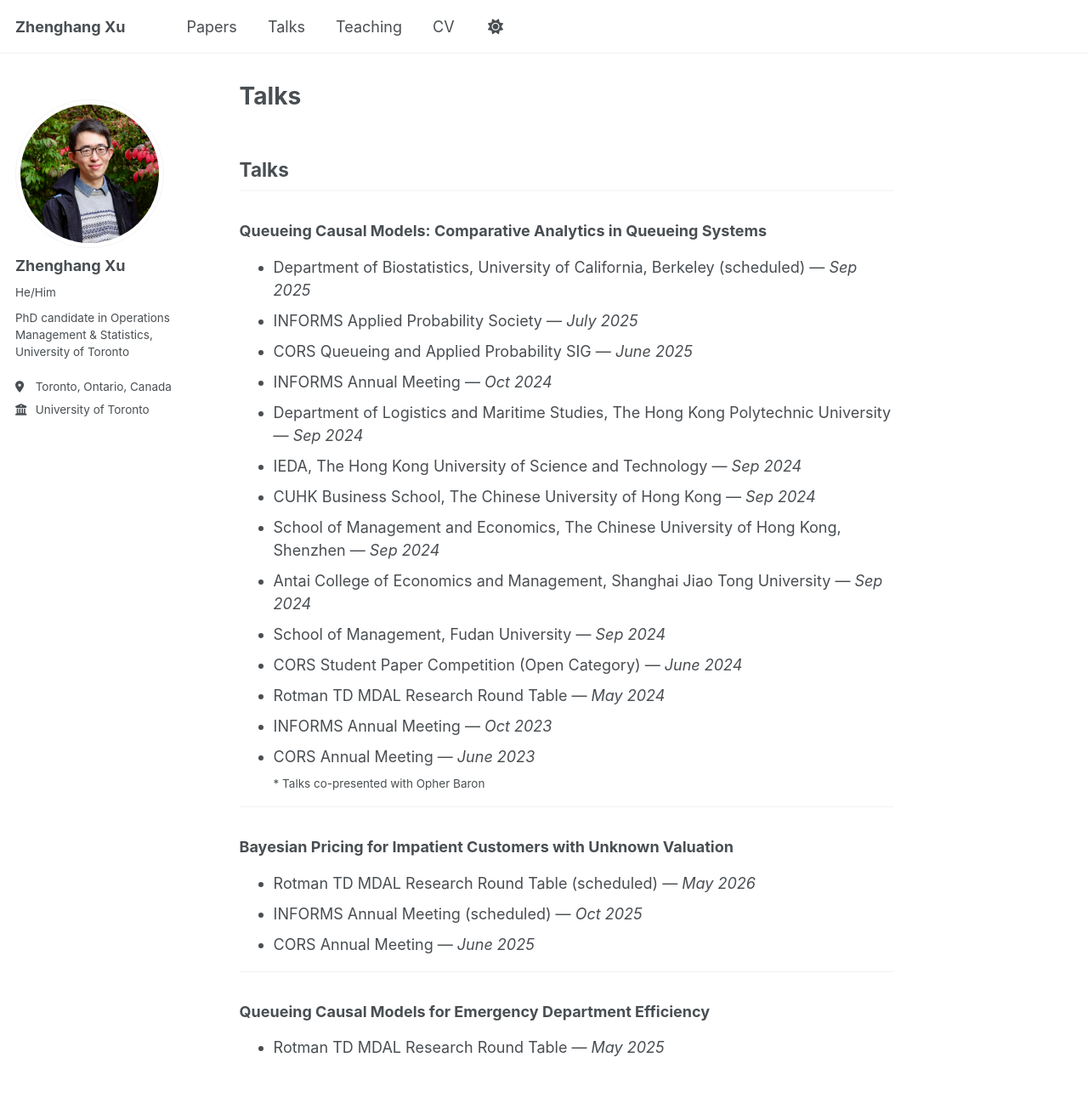
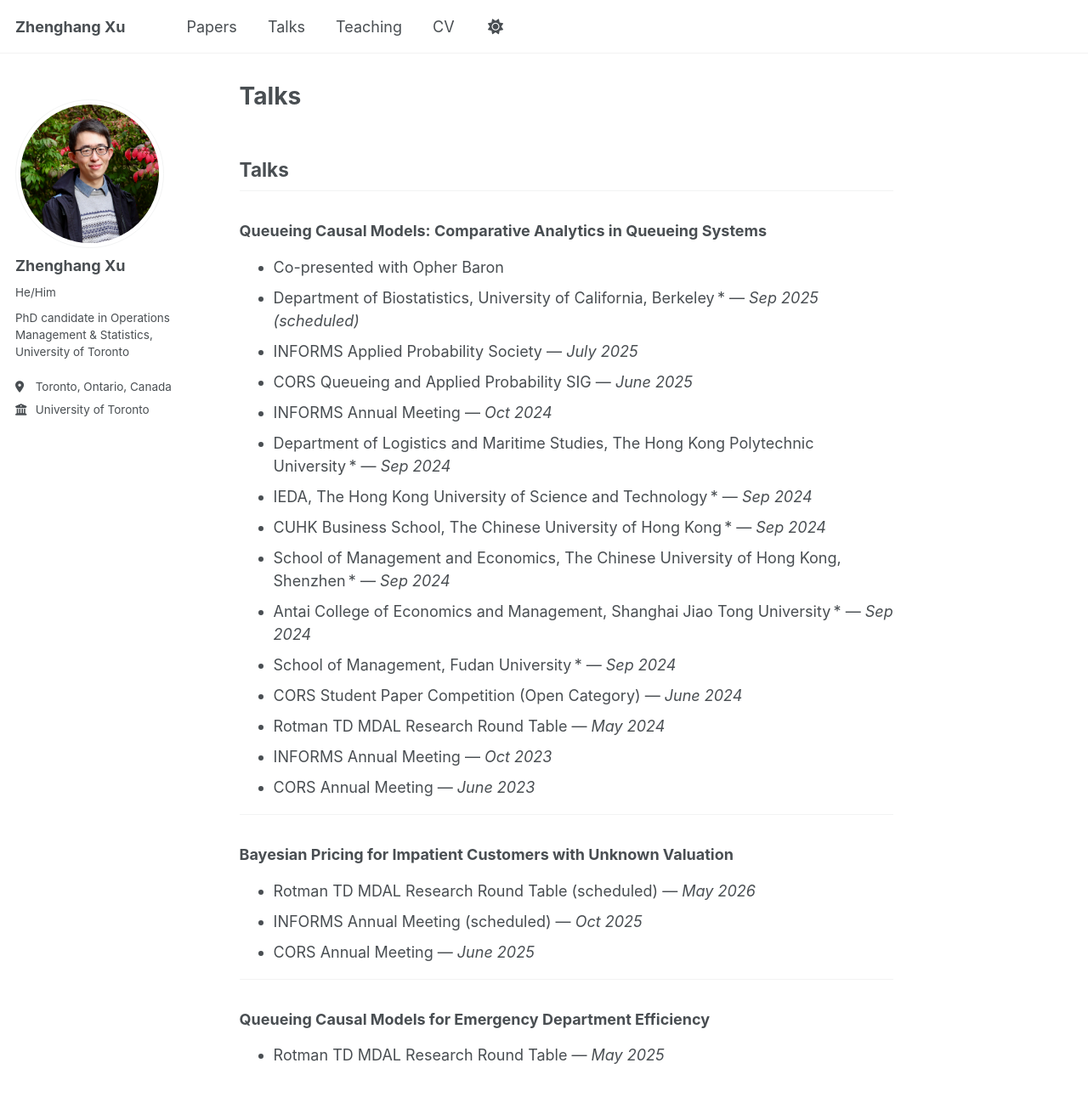
Before and after one commit to zhenghangxu-baymax/zhenghangxu-baymax.github.io, a Jekyll site: the page built from _pages/talks.md, in a window 1280 px wide and 1400 px high. Shown: the top 1291 px of the window at 85% size. Built offline with Jekyll 4.4.1, drawn with Linux system fonts in a browser that asks for light colours.

Commit message:
Update talks.md

```diff
--- a/_pages/talks.md
+++ b/_pages/talks.md
@@ -7,22 +7,22 @@ permalink: /talks/
 ## Talks
 
 ### Queueing Causal Models: Comparative Analytics in Queueing Systems
-
-- Department of Biostatistics, University of California, Berkeley (scheduled) — *Sep 2025*
+* Co-presented with Opher Baron
+- Department of Biostatistics, University of California, Berkeley * — *Sep 2025 (scheduled)*
 - INFORMS Applied Probability Society — *July 2025*
 - CORS Queueing and Applied Probability SIG — *June 2025*
 - INFORMS Annual Meeting — *Oct 2024*
-- Department of Logistics and Maritime Studies, The Hong Kong Polytechnic University — *Sep 2024*
-- IEDA, The Hong Kong University of Science and Technology — *Sep 2024*
-- CUHK Business School, The Chinese University of Hong Kong — *Sep 2024*
-- School of Management and Economics, The Chinese University of Hong Kong, Shenzhen — *Sep 2024*
-- Antai College of Economics and Management, Shanghai Jiao Tong University — *Sep 2024*
-- School of Management, Fudan University — *Sep 2024*
+- Department of Logistics and Maritime Studies, The Hong Kong Polytechnic University * — *Sep 2024*
+- IEDA, The Hong Kong University of Science and Technology * — *Sep 2024*
+- CUHK Business School, The Chinese University of Hong Kong * — *Sep 2024*
+- School of Management and Economics, The Chinese University of Hong Kong, Shenzhen * — *Sep 2024*
+- Antai College of Economics and Management, Shanghai Jiao Tong University * — *Sep 2024*
+- School of Management, Fudan University * — *Sep 2024*
 - CORS Student Paper Competition (Open Category) — *June 2024*
 - Rotman TD MDAL Research Round Table — *May 2024*
 - INFORMS Annual Meeting — *Oct 2023*
 - CORS Annual Meeting — *June 2023*
-<sub>\* Talks co-presented with Opher Baron</sub>
+
 
 ---
 
```
